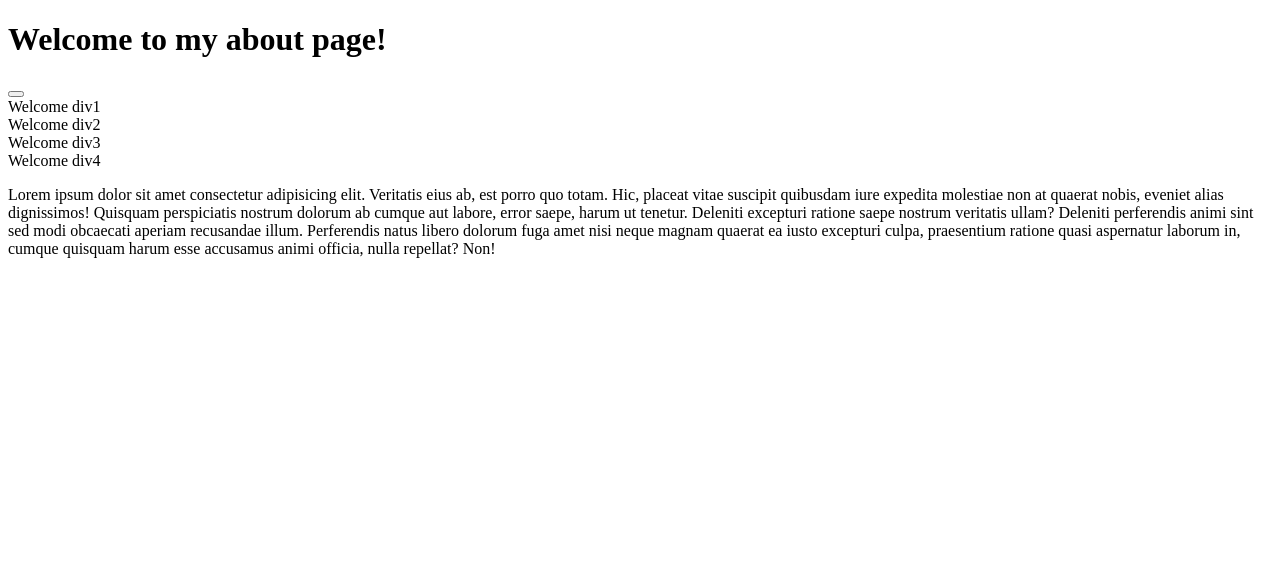
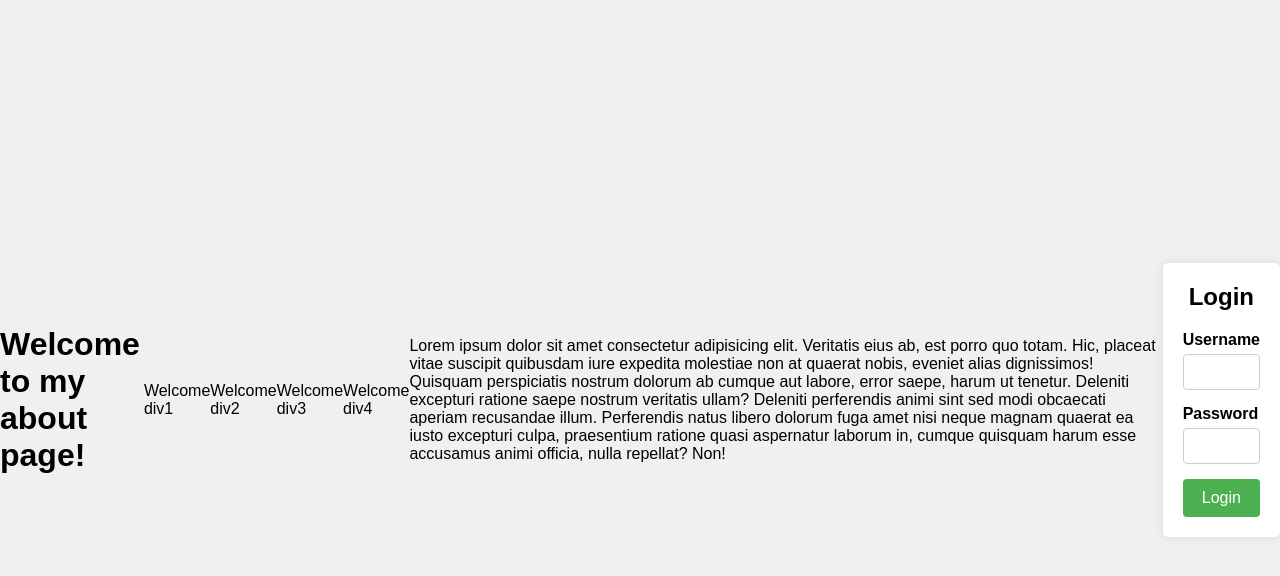
Before and after one commit to TimBIN23/git-rebase, a plain HTML site: page about.html in a window 1280 px wide. Drawn offline with Linux system fonts and the light colour scheme.

Commit message:
feat(css-and-form-login): add form login in about page

```diff
--- a/about.html
+++ b/about.html
@@ -4,6 +4,7 @@
     <meta charset="UTF-8" />
     <meta name="viewport" content="width=device-width, initial-scale=1.0" />
     <title>Document</title>
+    <link rel="stylesheet" href="style.css" />
   </head>
   <body>
     <h1>Welcome to my about page!</h1>
@@ -24,5 +25,20 @@
       aspernatur laborum in, cumque quisquam harum esse accusamus animi officia,
       nulla repellat? Non!
     </p>
+    <div class="login-container">
+      <form id="login-form" class="login-form" action="#" method="POST">
+        <h2>Login</h2>
+        <div class="form-control">
+          <label for="username">Username</label>
+          <input type="text" id="username" name="username" required />
+        </div>
+        <div class="form-control">
+          <label for="password">Password</label>
+          <input type="password" id="password" name="password" required />
+        </div>
+        <button type="submit">Login</button>
+      </form>
+    </div>
+    </body>
 </body>
 </html>
--- a/style.css
+++ b/style.css
@@ -1,27 +1,68 @@
+/* Reset default margin and padding */
 * {
   margin: 0;
+  padding: 0;
   box-sizing: border-box;
-  padding: 0;
 }
+
 body {
-  margin: 0 10px;
+  font-family: Arial, sans-serif;
+  background-color: #f0f0f0;
+  display: flex;
+  justify-content: center;
+  align-items: center;
+  height: 100vh;
 }
-h1 {
-  color: red !important;
+
+.login-container {
+  background-color: #ffffff;
+  padding: 20px;
+  border-radius: 5px;
+  box-shadow: 0 0 10px rgba(0, 0, 0, 0.1);
 }
-h2 {
-  background: #000;
+
+.login-form {
+  max-width: 300px;
+  margin: 0 auto;
 }
-h3 {
-  border: 1px solid #014410;
+
+.login-form h2 {
+  text-align: center;
+  margin-bottom: 20px;
 }
-p {
-  background-color: blue;
-  color: white !important;
+
+.form-control {
+  margin-bottom: 15px;
 }
-footer {
-  color: yellow;
-  font-size: larger;
+
+.form-control label {
+  display: block;
+  margin-bottom: 5px;
+  font-weight: bold;
+}
+
+.form-control input {
+  width: 100%;
+  padding: 8px;
+  font-size: 16px;
+  border: 1px solid #ccc;
+  border-radius: 4px;
+}
+
+button[type="submit"] {
+  width: 100%;
+  padding: 10px;
+  font-size: 16px;
+  background-color: #4caf50;
+  color: white;
+  border: none;
+  border-radius: 4px;
+  cursor: pointer;
+  transition: background-color 0.3s ease;
+}
+
+button[type="submit"]:hover {
+  background-color: #45a049;
 }
 
 .grid-container {
```
Also changed, not shown: blog.html (+2 -0 lines), contact.html (+1 -0 lines).
